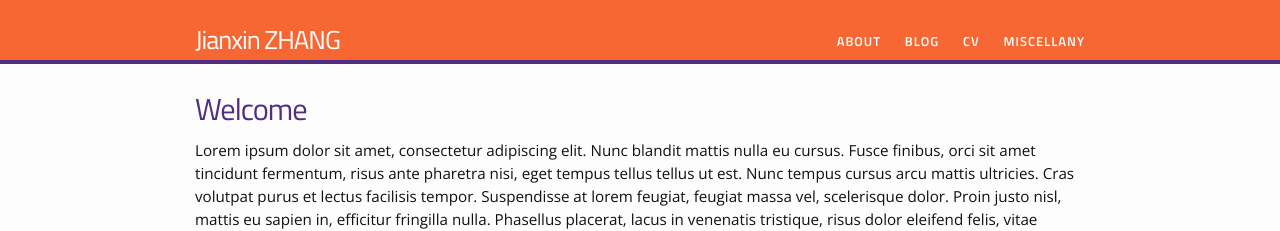
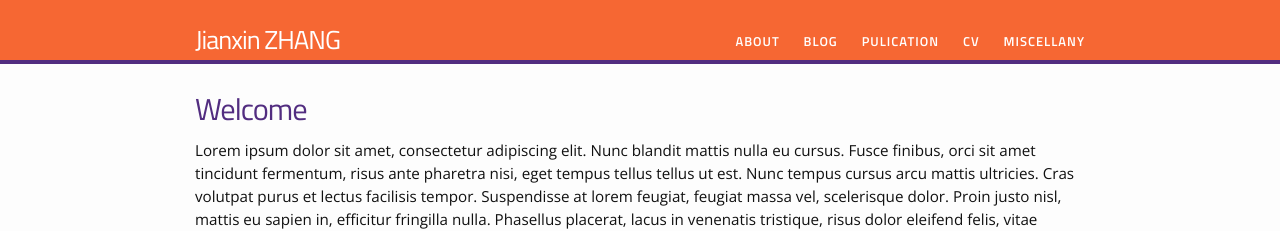
Before and after one commit to 0ZJX0/0ZJX0.github.io, a Jekyll site: the page built from index.html, in a window 1280 px wide. Shown: the top 231 px of the page. Built offline with Jekyll 4.4.1, drawn with Linux system fonts in a browser that asks for light colours.

Commit message:
Update menu.yml

```diff
--- a/_data/menu.yml
+++ b/_data/menu.yml
@@ -3,6 +3,9 @@
 
 - title: "Blog"
   href: "/blog/"
+
+- title: "Pulication"
+  href: "/pulication/"
 
 - title: "CV"
   href: "/cv/"
```
